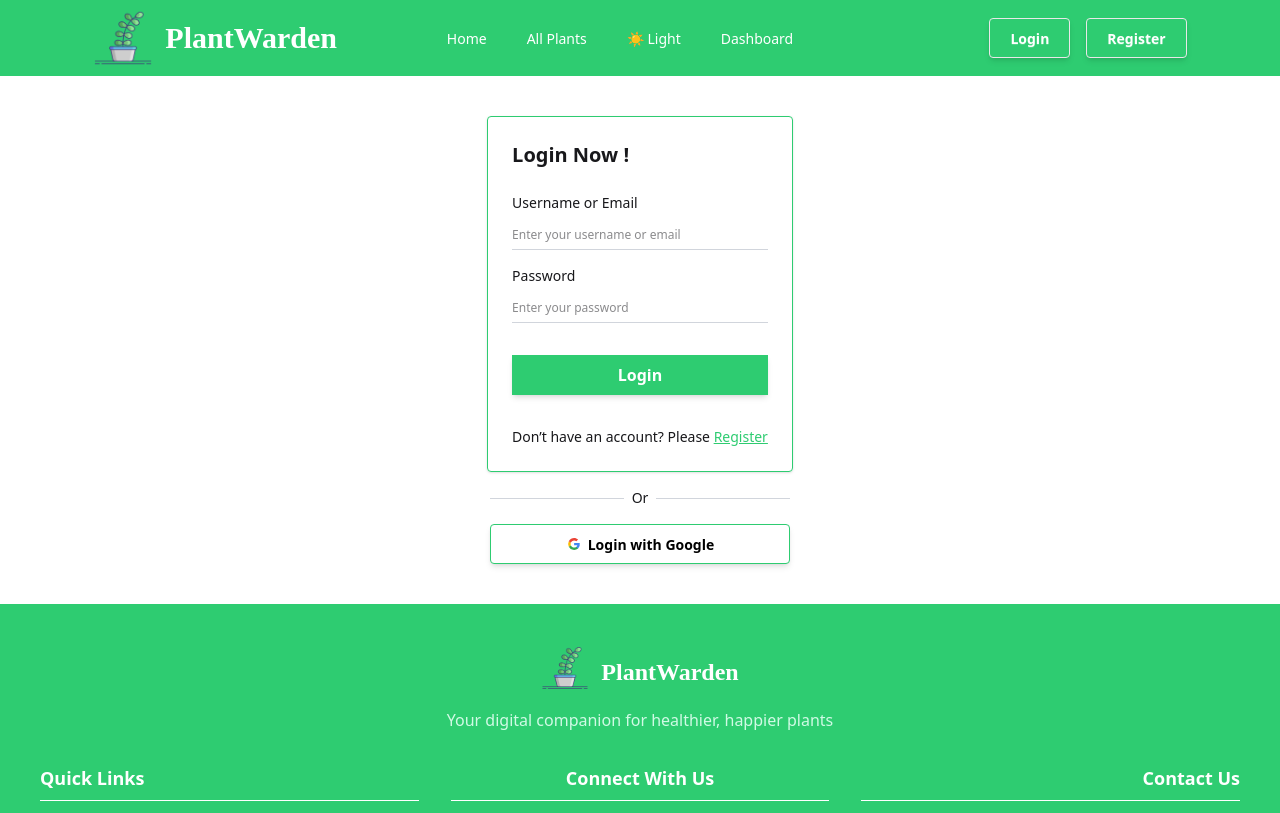
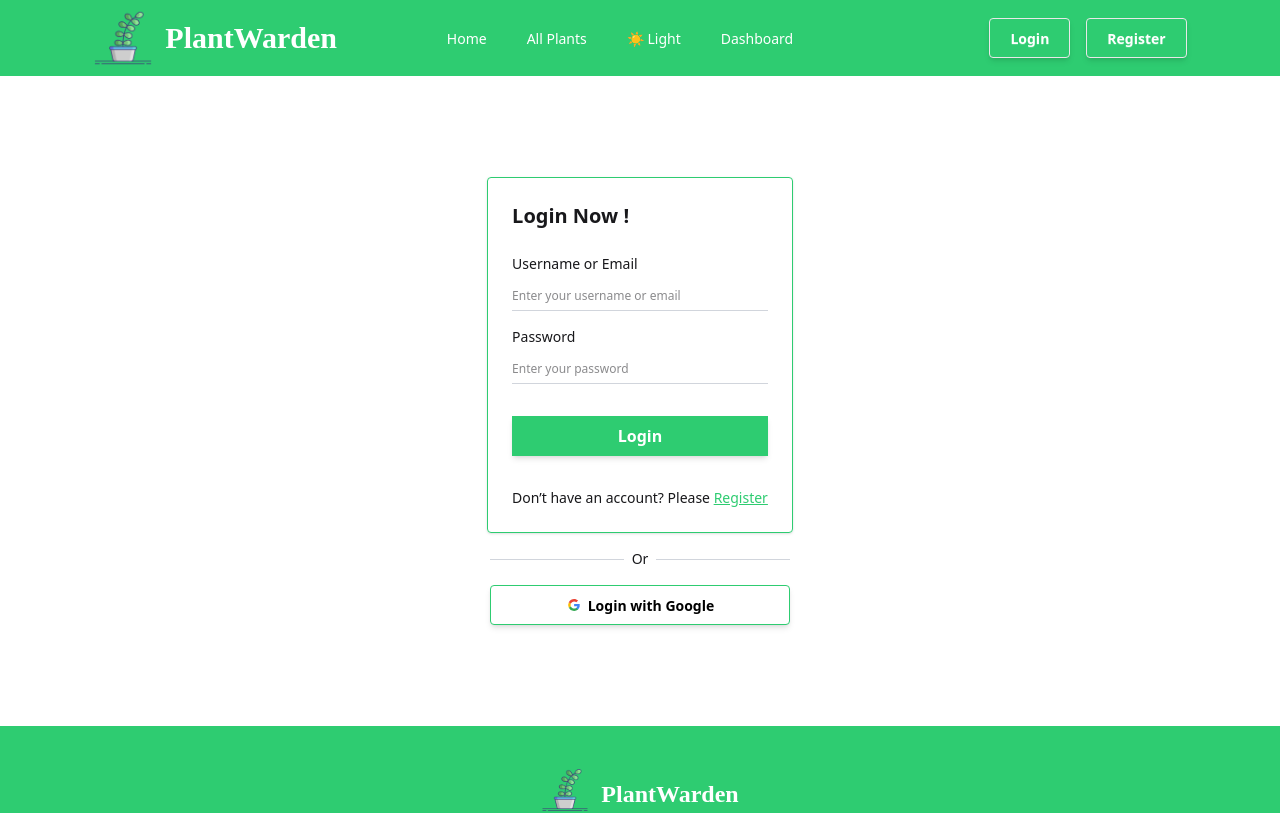
Before and after one commit to MD-MASUD-MIAH/plantwarden-a10-client, a React (Vite) app: page /login in a window 1280 px wide. Shown: the top 813 px of the page. Built offline with nearby package versions, Linux system fonts and the light colour scheme; no server answers; a web font is replaced by a local one.

Commit message:
Initial commit

```diff
--- a/src/components/Login.jsx
+++ b/src/components/Login.jsx
@@ -80,7 +80,7 @@ console.log(error.message);
         <div>
 
 
-   <div className=' w-11/12 mx-auto py-10 flex flex-col items-center justify-center  min-h-[calc(100vh-300px)]'>
+   <div className=' w-11/12 mx-auto py-10 flex flex-col items-center justify-center  min-h-[calc(100vh-150px)]'>
 
 
 <div className="md:max-w-sm   mx-auto border border-[#2ecc71] rounded p-6 shadow ">
```
Also changed, not shown: 2 other files (tests, documents, lock files or other folders).
